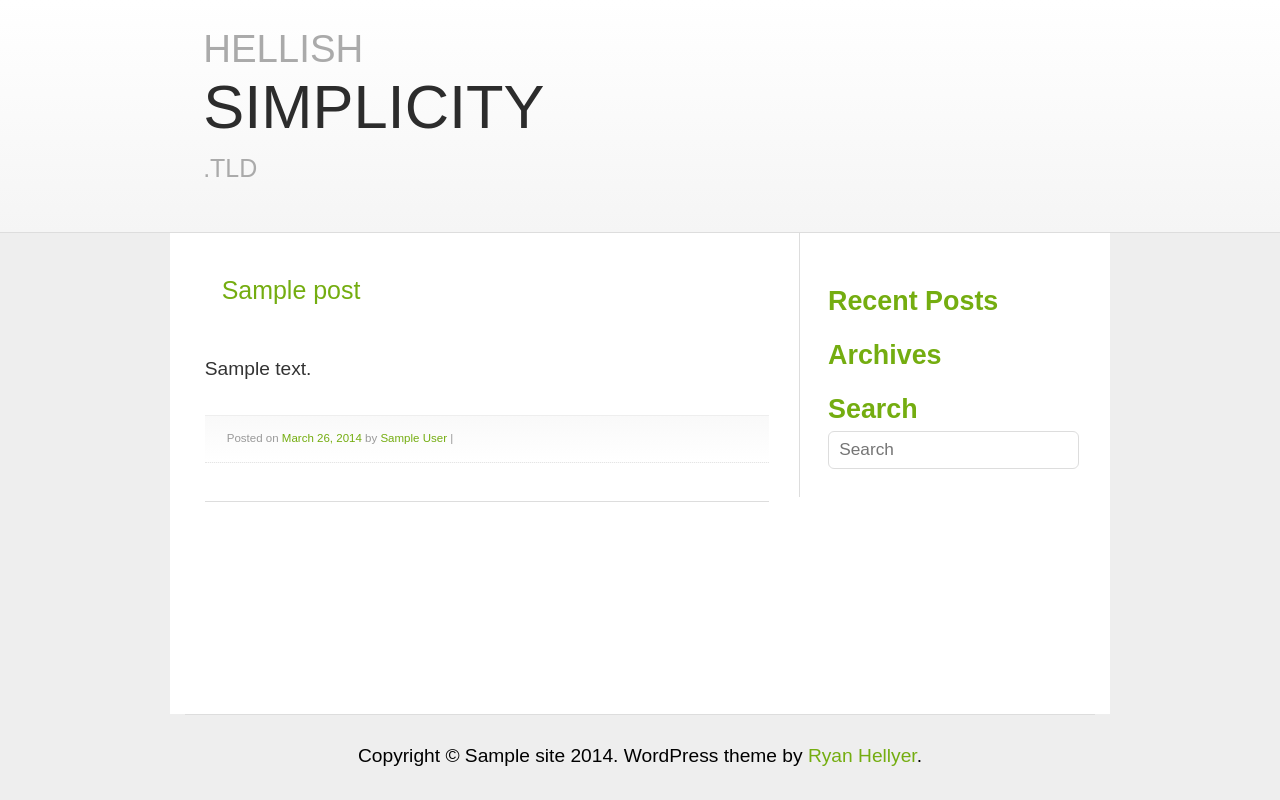
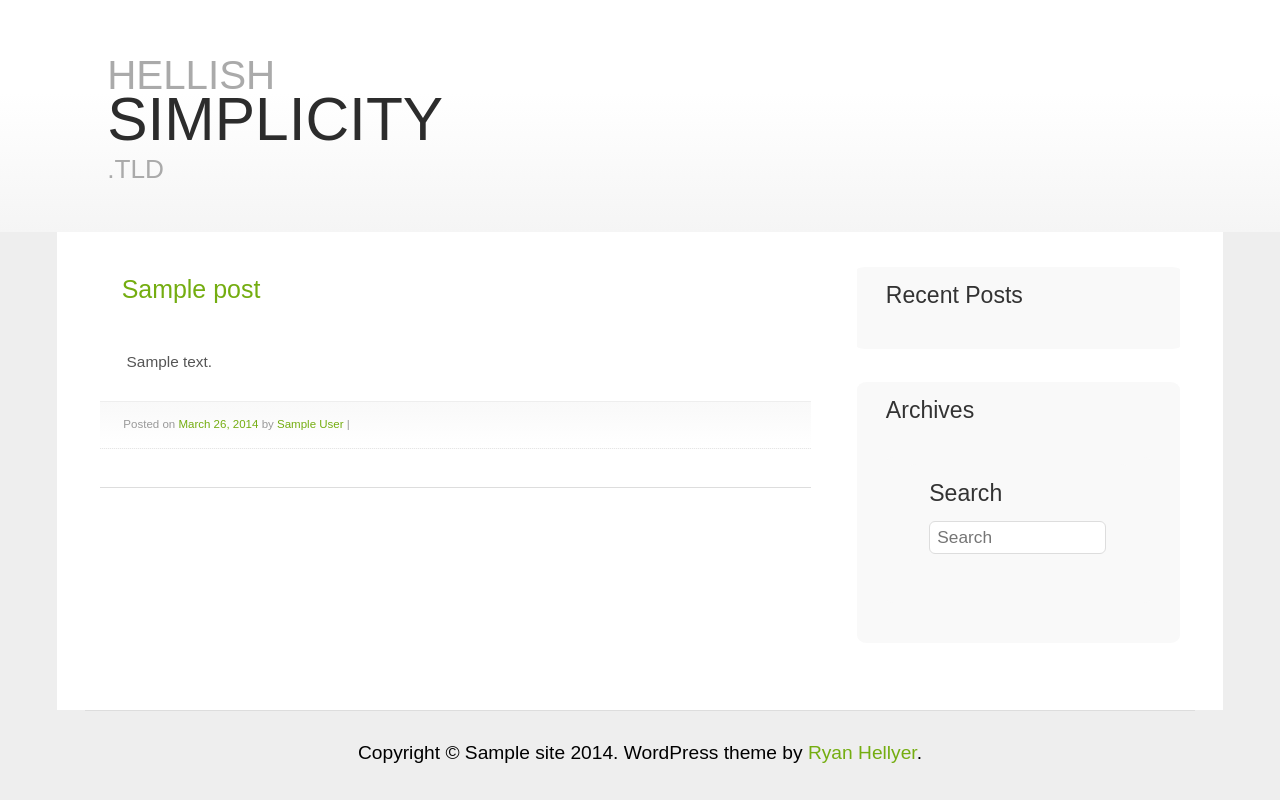
Before and after one commit to ryanhellyer/pixopoint, a WordPress theme: template index.php in a window 1280 px wide. Run offline with PHP 8.4 and a stand-in for WordPress, Linux system fonts and the light colour scheme; the site name, menu and one post (Sample post) are stand-ins, and other content is empty; some libraries are stand-ins or nearby versions.

Commit message:
styling updates

```diff
--- a/style-compiled.css
+++ b/style-compiled.css
@@ -48,14 +48,14 @@ a:hover {
 #site-header {
   display: block;
   position: relative;
-  width: 100%;
+  width: 88%;
+  padding: 0 6%;
   height: 232px;
-  border-bottom: 1px solid #dddddd;
   overflow: auto;
-  background-image: linear-gradient(white, whitesmoke); }
+  background-image: linear-gradient(to bottom, white 40%, whitesmoke 100%); }
   #site-header .hgroup {
     margin: 0 auto;
-    max-width: 910px;
+    max-width: 1110px;
     height: 232px;
     overflow: hidden;
     position: relative; }
@@ -63,19 +63,18 @@ a:hover {
     float: left;
     font-family: sans-serif;
     text-transform: uppercase;
-    font-size: 2em;
-    line-height: 1.5em;
+    font-size: 2.1em;
+    line-height: 1.1em;
     font-weight: normal;
-    margin: 20px 0 0 2%; }
+    margin: 53px 0 0 2%; }
     #site-header h1 a {
       color: #aaa; }
       #site-header h1 a:hover {
         text-decoration: none; }
       #site-header h1 a span {
         display: block;
-        color: #74ad10;
         color: #2c2c2c;
-        font-size: 1.6em; }
+        font-size: 1.5em; }
       #site-header h1 a small {
         font-size: 65%; }
   #site-header h2 {
@@ -90,7 +89,7 @@ a:hover {
     width: auto;
     height: 227px;
     position: absolute;
-    right: 0;
+    right: 6%;
     bottom: 0;
     z-index: 10; }
 
@@ -103,14 +102,18 @@ a:hover {
   width: 100%;
   border-bottom: 10px solid #2c2c2c;
   background-image: linear-gradient(#80c40b, #75ae12); }
+  #nav div {
+    width: 94%;
+    padding: 0 3%;
+    border-bottom: 1px solid #85cc0b;
+    overflow: auto; }
   #nav ul {
     margin: 0 auto;
     padding: 0;
-    max-width: 910px; }
+    max-width: 1110px; }
   #nav li {
     float: left;
-    list-style: none;
-    border-bottom: 1px solid #85cc0b; }
+    list-style: none; }
     #nav li:first-child a {
       border-left: none; }
     #nav li:last-child a {
@@ -216,7 +219,10 @@ li {
   clear: both; }
 
 p {
-  line-height: 1.8em;
+  font-size: 0.8em;
+  line-height: 1.625em;
+  padding: 0.3125em 0 0.1875em 0;
+  color: #555;
   word-wrap: break-word; }
 
 ul,
@@ -329,8 +335,9 @@ article {
   border-bottom: 1px solid #dddddd; }
 
 .entry-content {
-  width: 100%;
-  overflow: auto; }
+  width: auto;
+  overflow: auto;
+  padding: 0 3% 0 3.7%; }
 
 .thumbnail,
 .attachment-excerpt-thumb {
@@ -343,7 +350,7 @@ article {
   font-family: sans-serif;
   font-size: 0.6em;
   line-height: 1em;
-  padding: 1.5em 22px;
+  padding: 1.5em 2em;
   border-top: 1px solid #eee;
   border-bottom: 1px dotted #e5e5e5;
   background-image: linear-gradient(#f9f9f9, white); }
@@ -389,27 +396,48 @@ td {
 
 /* =Sidebar
 -------------------------------------------------------------- */
+#main {
+  margin: 0 auto;
+  max-width: 1240px; }
+
 #content-area {
-  margin: 0 auto;
-  max-width: 940px;
-  background: #fff;
-  overflow: auto; }
+  overflow: auto;
+  margin: 0 3%;
+  background: #fff; }
 
 #site-content {
-  width: 60%;
+  width: 61%;
   padding: 0 0 0 3.7%;
-  float: left;
-  overflow: hidden; }
+  float: left; }
 
 #sidebar {
-  padding: 3%;
-  width: 27%;
-  float: right;
-  border-left: 1px solid #dddddd; }
+  padding: 1.8em 3.7% 3% 0;
+  width: 27.7%;
+  float: right; }
   #sidebar ul li {
     line-height: 1.5em; }
   #sidebar td {
     padding: 0.2em; }
+  #sidebar h1 {
+    margin: 0;
+    padding: 10px 0 15px 0;
+    font-style: normal;
+    font-weight: normal;
+    font-size: 1.2em;
+    color: #333333;
+    text-align: left;
+    font-family: arial,sans-serif;
+    letter-spacing: 0;
+    line-height: 1.0em; }
+  #sidebar aside {
+    background: #f9f9f9;
+    margin: 0 0 1.7em 0;
+    padding: 0.4em 9%;
+    -moz-border-radius: 3%;
+    border-radius: 3%; }
+    #sidebar aside p {
+      margin: 0;
+      /* Hack to fix bug in sidebar */ }
 
 /* =Post content
 -------------------------------------------------------------- */
@@ -619,7 +647,7 @@ ol.commentlist {
 #site-footer {
   clear: both;
   margin: 0 auto;
-  max-width: 910px;
+  max-width: 1110px;
   text-align: center;
   font-family: sans-serif;
   font-size: 1em; }
```
Also changed, not shown: style.scss (+63 -23 lines), temp.html (+24 -138 lines).
